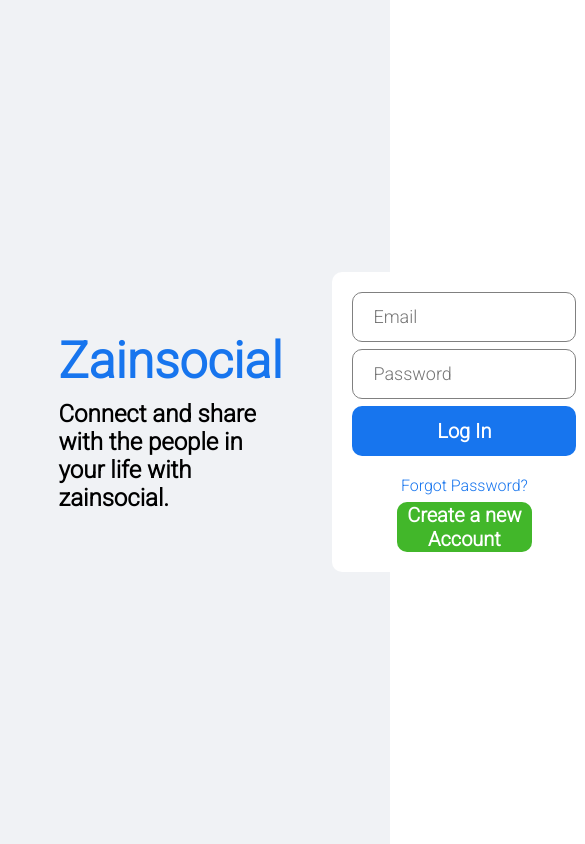
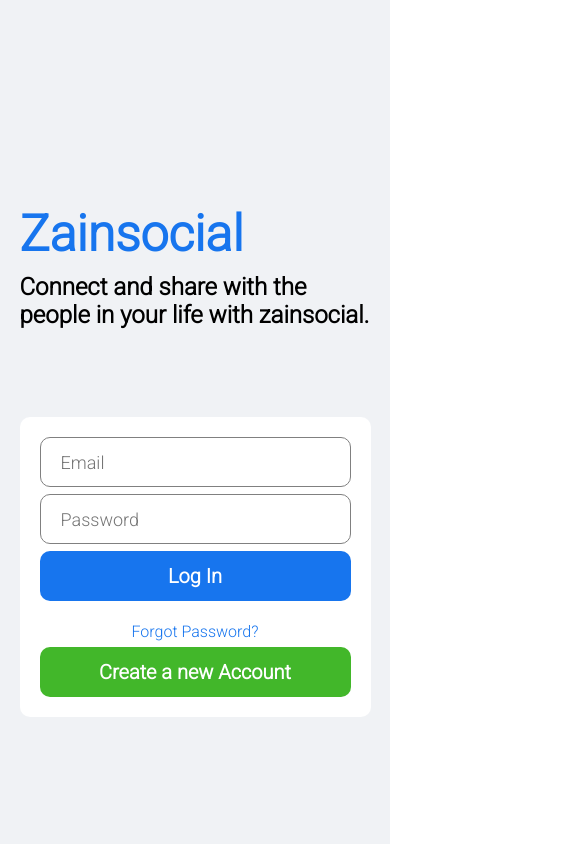
Before and after one commit to ZAINKHAN25/Facebook-Lamadev, a React (Create React App) app: page /login in a window 390 px wide. Shown: the whole page, 585 px wide, since content can reach past the window. Built offline with nearby package versions, Linux system fonts and the light colour scheme.

Commit message:
login responsive done

```diff
--- a/src/pages/login/login.css
+++ b/src/pages/login/login.css
@@ -82,3 +82,31 @@
     width: 60%;
     align-self: center;
 }
+
+@media (max-width: 700px) {
+    .loginwrapper{
+        flex-direction: column;
+        width: 90% !important;
+    }
+    .loginboximport{
+        margin-left: 0;
+        margin-top: 10px;
+    }
+    .loginregisterbutton{
+        width: 100% !important;
+    }
+}
+
+@media (max-width: 300px) {
+    /* 40 */
+    .loginlogo{
+        font-size: 40px !important;
+    }
+    .logindesc{
+        font-size: 20px !important;
+    }
+    .loginwrapper{
+        width: 95% !important;
+    }
+
+}
```
